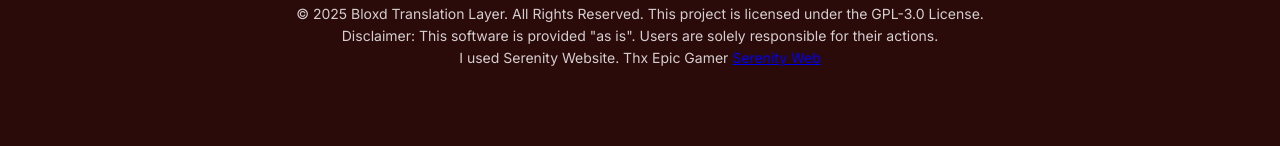
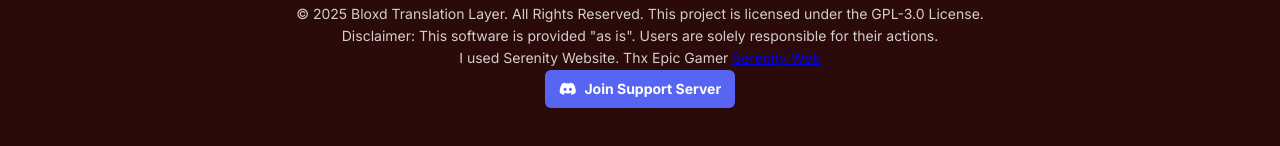
Before and after one commit to Bloxd-H/BloxdTranslationLayer, a plain HTML site: page index.html in a window 1280 px wide. Shown: the part 1334-1480 px from the top of the page. Before the commit the page ends 1454 px from the top, so only its background shows below. Drawn offline with Linux system fonts and the light colour scheme.

Commit message:
Update index.html

```diff
--- a/index.html
+++ b/index.html
@@ -85,6 +85,12 @@
       <p>© 2025 Bloxd Translation Layer. All Rights Reserved. This project is licensed under the GPL-3.0 License.</p>
       <p>Disclaimer: This software is provided "as is". Users are solely responsible for their actions.</p>
       <p>I used Serenity Website. Thx Epic Gamer <a href="https://veriepicc.github.io/Serenity-Web/" target="_blank">Serenity Web</a></p>
+      <p>
+        <a href="https://x.gd/translayer" target="_blank"
+           style="display: inline-flex; align-items: center; gap: 8px; background-color: #5865F2; color: white; padding: 8px 14px; border-radius: 6px; text-decoration: none; font-weight: bold;">
+          <i class="fab fa-discord"></i> Join Support Server
+        </a>
+      </p>
     </div>
   </footer>
 
```
